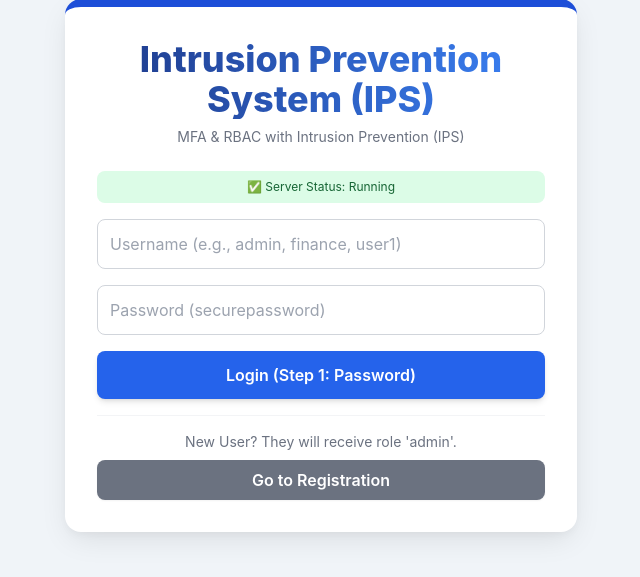
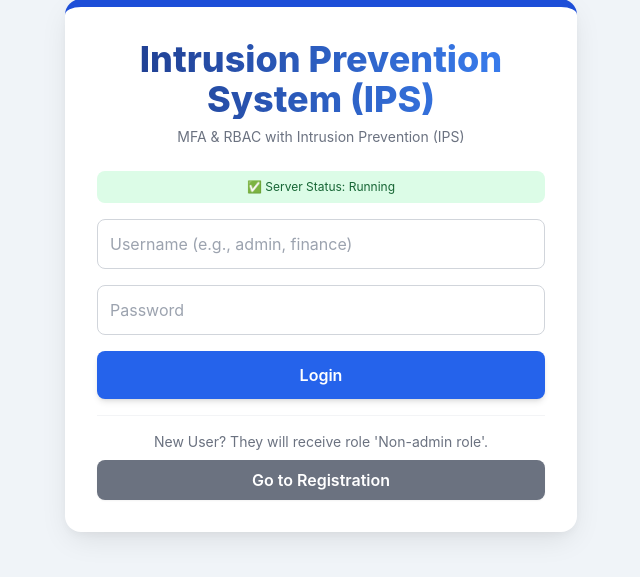
Before and after one commit to TruDv/Intrusion-System-Prevention, a Flask app: page / in a window 1280 px wide. Shown: the part 135-712 px from the top of the page, without its empty margins (319-959 px from the left). Run offline with Flask 3, Linux system fonts and the light colour scheme; some libraries are stand-ins or nearby versions.

Commit message:
Update password placeholder

```diff
--- a/templates/index.html
+++ b/templates/index.html
@@ -178,16 +178,16 @@
 
             document.getElementById('auth-flow-container').innerHTML = `
                 <form id="login-form" onsubmit="event.preventDefault(); handleLogin();" class="space-y-4">
-                    <input type="text" id="login_username" placeholder="Username (e.g., admin, finance, user1)" class="w-full p-3 border border-gray-300 rounded-lg focus:ring-blue-500 focus:border-blue-500" autocomplete="username" required>
-                    <input type="password" id="login_password" placeholder="Password (securepassword)" class="w-full p-3 border border-gray-300 rounded-lg focus:ring-blue-500 focus:border-blue-500" autocomplete="current-password" required>
+                    <input type="text" id="login_username" placeholder="Username (e.g., admin, finance)" class="w-full p-3 border border-gray-300 rounded-lg focus:ring-blue-500 focus:border-blue-500" autocomplete="username" required>
+                    <input type="password" id="login_password" placeholder="Password" class="w-full p-3 border border-gray-300 rounded-lg focus:ring-blue-500 focus:border-blue-500" autocomplete="current-password" required>
 
                     <button type="submit" class="w-full py-3 px-4 rounded-lg bg-blue-600 hover:bg-blue-700 text-white font-semibold transition duration-150 shadow-md">
-                        Login (Step 1: Password)
+                        Login
                     </button>
                 </form>
 
                 <div class="mt-4 pt-4 border-t border-gray-100">
-                    <p class="text-sm text-center text-gray-500 mb-2">New User? They will receive role 'admin'.</p>
+                    <p class="text-sm text-center text-gray-500 mb-2">New User? They will receive role 'Non-admin role'.</p>
                     <button onclick="renderRegisterUI()" class="w-full py-2 px-4 rounded-lg bg-gray-500 hover:bg-gray-600 text-white font-semibold transition duration-150 shadow-sm">
                         Go to Registration
                     </button>
@@ -202,7 +202,7 @@
                     <input type="text" id="reg_username" placeholder="New Username" class="w-full p-3 border border-gray-300 rounded-lg focus:ring-blue-500 focus:border-blue-500" required>
                     <input type="password" id="reg_password" placeholder="Password" class="w-full p-3 border border-gray-300 rounded-lg focus:ring-blue-500 focus:border-blue-500" required>
                     <input type="email" id="reg_email" placeholder="Email Address" class="w-full p-3 border border-gray-300 rounded-lg focus:ring-blue-500 focus:border-blue-500" required>
-                    <p class="text-xs text-gray-500">Note: Backend currently forces role to 'admin'.</p>
+                    <p class="text-xs text-gray-500">Note: Backend currently forces role to 'non-admin'.</p>
 
                     <button type="submit" class="w-full py-3 px-4 rounded-lg bg-blue-600 hover:bg-blue-700 text-white font-semibold transition duration-150 shadow-md">
                         Register
```
